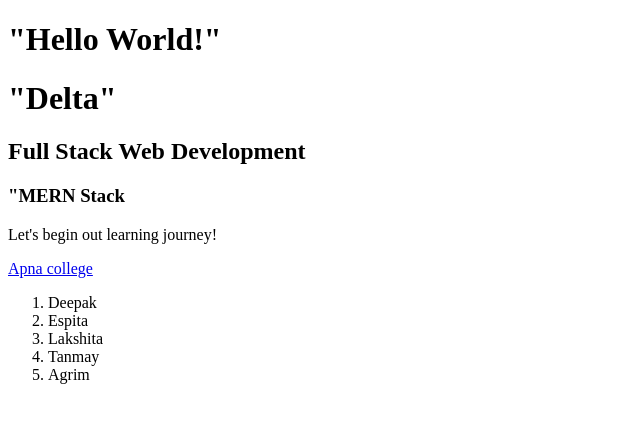
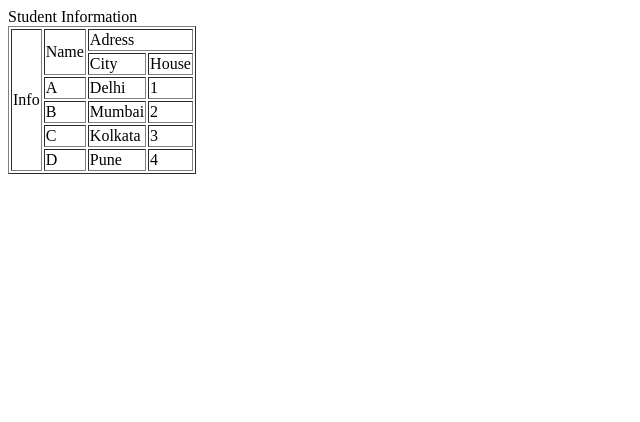
Before and after one commit to vedprakash-2004/Webdevelopment-, a plain HTML site: page practice.html in a window 1280 px wide. Shown: the whole page, without its empty margins (0-640 px from the left). Drawn offline with Linux system fonts and the light colour scheme.

Commit message:
HTML revision

```diff
--- a/practice.html
+++ b/practice.html
@@ -6,23 +6,38 @@
     <title>Document</title>
 </head>
 <body>
-    <h1>"Hello World!"</h1>
-
-    <h1>"Delta"</h1>
-    <h2>Full Stack Web Development</h2>
-    <h3>"MERN Stack</h3>
-    <p>Let's begin out learning journey!</p>
-
-    <a href="https://www.apnacollege.in/">Apna college</a>
-
-    <ol type="1">
-        <li>Deepak</li>
-        <li>Espita</li>
-        <li>Lakshita</li>
-        <li>Tanmay</li>
-        <li>Agrim</li>
-
-    </ol>
+<caption>Student Information</caption>
+<table border="black">
+    <tr>
+        <td rowspan="6">Info</td>
+        <td rowspan="2">Name</td>
+        <td colspan="2">Adress</td>
+    </tr>
+    <tr>
+        <td>City</td>
+        <td>House</td>
+    </tr>
+    <tr>
+        <td>A</td>
+        <td>Delhi</td>
+        <td>1</td>
+    </tr>
+    <tr>
+        <td>B</td>
+        <td>Mumbai</td>
+        <td>2</td>
+    </tr>
+    <tr>
+        <td>C</td>
+        <td>Kolkata</td>
+        <td>3</td>
+    </tr>
+    <tr>
+        <td>D</td>
+        <td>Pune</td>
+        <td>4</td>
+    </tr>
+</table>
 
 </body>
 </html>
```
